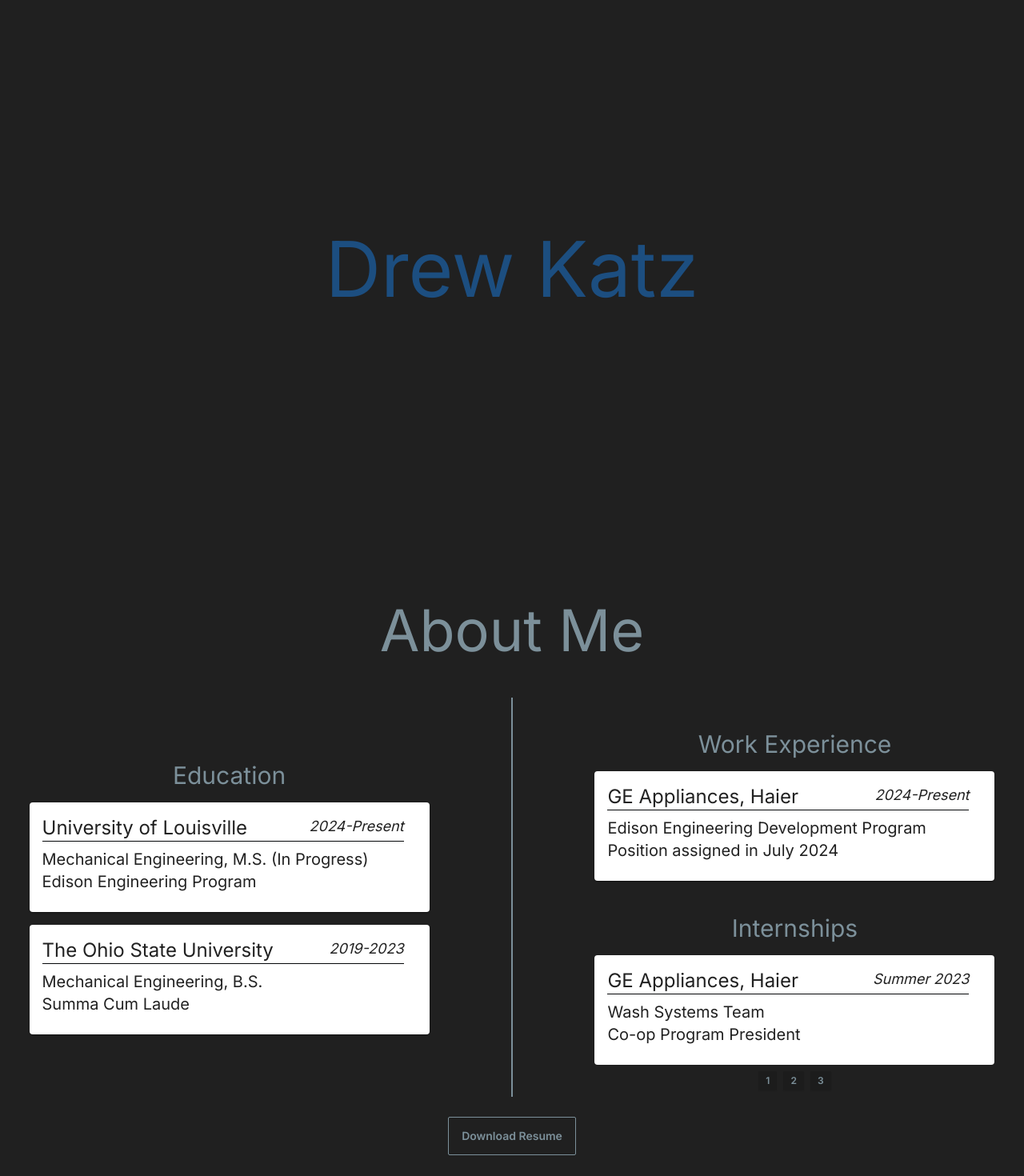
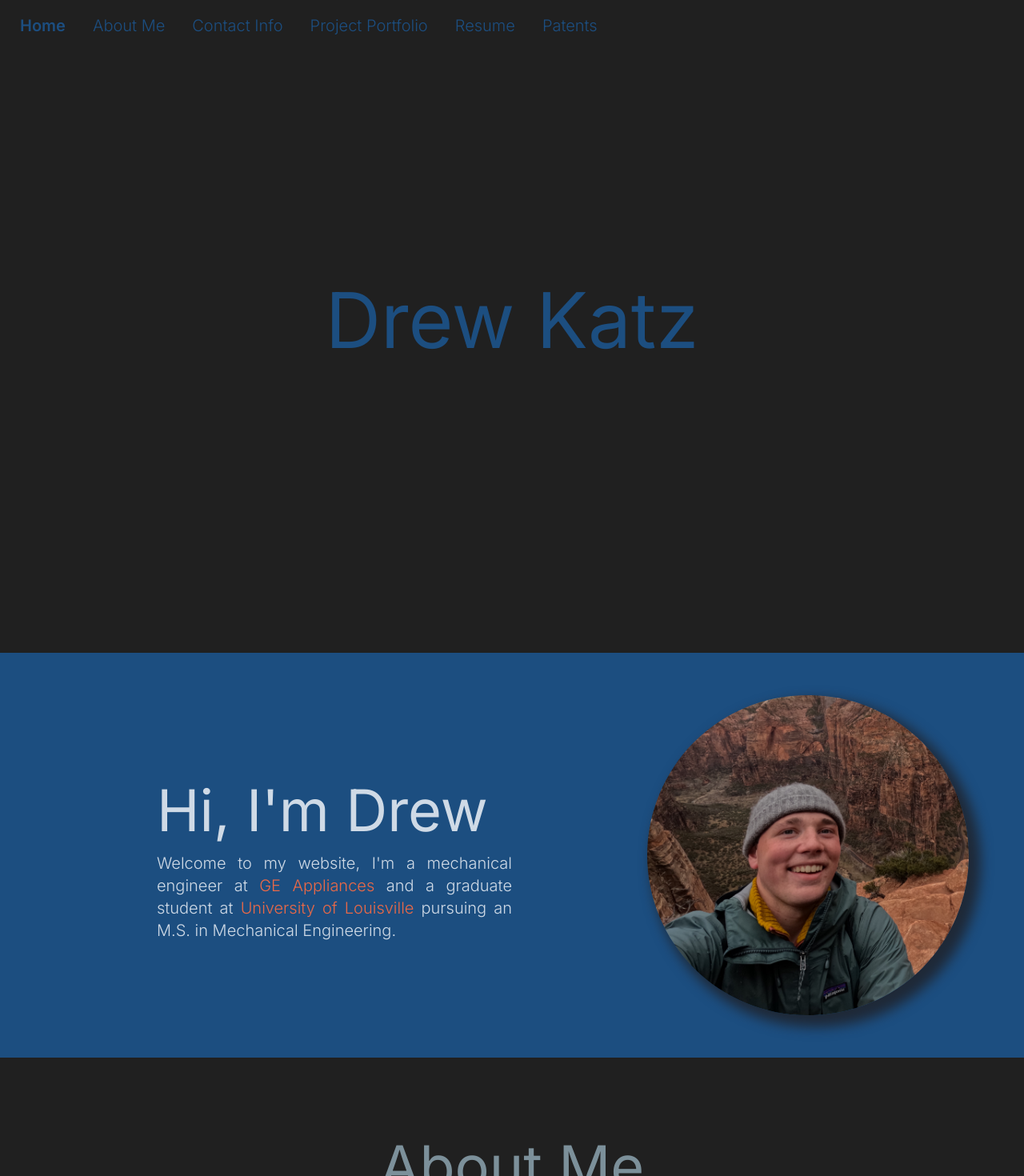
Before and after one commit to akatz113/drew-personal-website, a Next.js app: page / in a window 1280 px wide. Shown: the top 1470 px of the page at 80% size. Built offline with nearby package versions, Linux system fonts and the light colour scheme.

Commit message:
overview section on front page

```diff
--- a/app/Components/IntroGrid.tsx
+++ b/app/Components/IntroGrid.tsx
@@ -4,27 +4,37 @@ import React from "react";
 const IntroGrid = () => {
   return (
     <>
-      <Grid container spacing={2}>
-        <Grid item xs={5}>
-          <p className="text-center text-xl text-primary p-12 border-solid border-2 border-r-4 border-red-500">
-            Hello and welcome to my portfolio! I am an incoming Mechanical
-            Engineer at GE Appliances in the Edison Engineering Development
-            Program. To learn more about my projects and interests, check out
-            the rest of my website!
-          </p>
-        </Grid>
-        <Grid item xs={2}></Grid>
-        <Grid
-          item
-          xs={5}
-          className="border-solid border-2 border-green-400 h-12"
-        >
+      <div className=" bg-primary grid grid-cols-8 mb-[100px] place-items-center p-12">
+        <div className="col-span-1" />
+        <div className="col-span-3 text-justify ">
+          <h1 className="text-7xl text-primary-content py-4">Hi, I'm Drew</h1>
+          <h2 className="text-xl font-light text-primary-content">
+            Welcome to my website, I'm a mechanical engineer at{" "}
+            <a
+              className="link link-hover link-accent"
+              target="_blank"
+              href="https://www.geappliances.com/"
+            >
+              GE Appliances
+            </a>{" "}
+            and a graduate student at{" "}
+            <a
+              className="link link-hover link-accent"
+              href="https://louisville.edu/"
+            >
+              University of Louisville
+            </a>{" "}
+            pursuing an M.S. in Mechanical Engineering.
+          </h2>
+        </div>
+        <div className="col-span-1" />
+        <div className="col-span-3  p-[5px]">
           <img
-            src="240052598-4SPsquare.jpg"
-            className="rounded-full colored-shadow"
+            src="ProfilePic_Resized.JPG"
+            className="rounded-full shadow-[10px_10px_15px_5px] shadow-gray-800 h-[400px] "
           ></img>
-        </Grid>
-      </Grid>
+        </div>
+      </div>
     </>
   );
 };
--- a/app/Components/Navbar.tsx
+++ b/app/Components/Navbar.tsx
@@ -2,7 +2,7 @@ import React, { Children } from "react";
 
 const Navbar = () => {
   return (
-    <div className="navbar font-serif font-thin">
+    <div className="navbar sticky top-0">
       <a
         className="btn btn-ghost text-xl text-primary"
         href="http://localhost:3000/"
@@ -10,31 +10,31 @@ const Navbar = () => {
         Home
       </a>
       <a
-        className="btn btn-ghost text-xl text-primary"
+        className="btn btn-ghost text-xl text-primary font-light"
         href="http://localhost:3000/aboutMe"
       >
         About Me
       </a>
       <a
-        className="btn btn-ghost text-xl text-primary"
+        className="btn btn-ghost text-xl text-primary font-light"
         href="http://localhost:3000/contactInfo"
       >
         Contact Info
       </a>
       <a
-        className="btn btn-ghost text-xl text-primary"
+        className="btn btn-ghost text-xl text-primary font-light"
         href="http://localhost:3000/portfolio"
       >
         Project Portfolio
       </a>
       <a
-        className="btn btn-ghost text-xl text-primary"
+        className="btn btn-ghost text-xl text-primary font-light"
         href="http://localhost:3000/Resume"
       >
         Resume
       </a>
       <a
-        className="btn btn-ghost text-xl text-primary"
+        className="btn btn-ghost text-xl text-primary font-light"
         href="http://localhost:3000/patents"
       >
         Patents
--- a/app/Components/ResumeOverview.tsx
+++ b/app/Components/ResumeOverview.tsx
@@ -5,6 +5,7 @@ import ResumeCard from "./ResumeCard";
 import { Exp, edu } from "./ResumeInfo";
 import InternshipSlider from "./InternshipSlider";
 import ResumeDownload from "./ResumeDownload";
+import TextArea from "./TextArea";
 
 const ResumeOverview = () => {
   return (
--- a/app/layout.tsx
+++ b/app/layout.tsx
@@ -2,7 +2,6 @@ import type { Metadata } from "next";
 import { Inter } from "next/font/google";
 import "./globals.css";
 import Navbar from "./Components/Navbar";
-import Footer from "./Components/Footer";
 
 const inter = Inter({ subsets: ["latin"] });
 
@@ -21,7 +20,10 @@ export default function RootLayout({
       <head>
         <meta name="viewport" content="initial-scale=1, width=device-width" />
       </head>
-      <body className={inter.className}>{children}</body>
+      <body className={inter.className}>
+        <Navbar />
+        {children}
+      </body>
     </html>
   );
 }
--- a/app/page.tsx
+++ b/app/page.tsx
@@ -12,6 +12,7 @@ export default function Home() {
   return (
     <>
       <Title />
+      <IntroGrid />
       <ResumeOverview />
     </>
   );
```
Also changed, not shown: public/ProfilePic_Resized.JPG (added), 1 other file (tests, documents, lock files or other folders).
